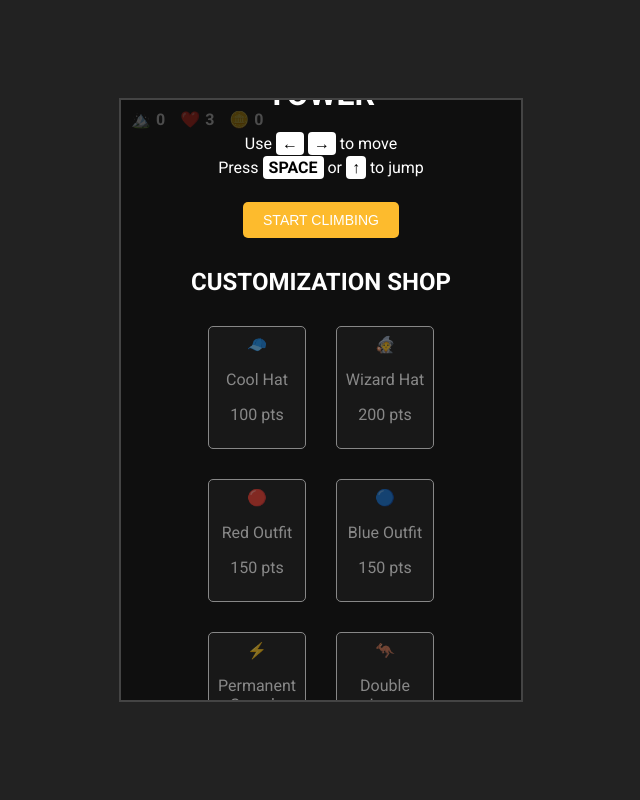
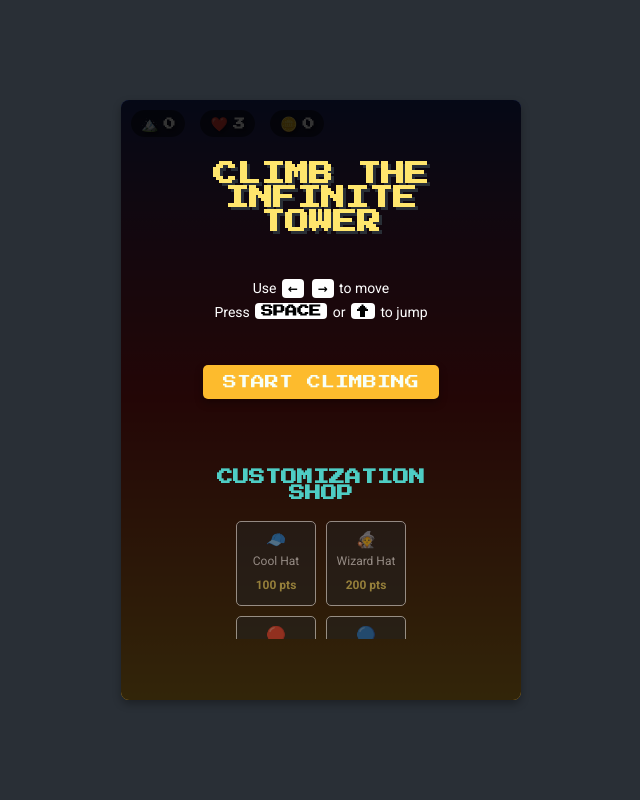
Before and after one commit to lukeb21184/Climb-the-Infinite-Tower, a plain HTML site: page index.html in a window 1280 px wide. Shown: the whole page, without its empty margins (319-959 px from the left). Drawn offline with Linux system fonts and the light colour scheme.

Commit message:
Update style.css

```diff
--- a/css/style.css
+++ b/css/style.css
@@ -1,99 +1,227 @@
-body {
+:root {
+    --primary-color: #FF6B6B;
+    --secondary-color: #4ECDC4;
+    --dark-color: #292F36;
+    --light-color: #F7FFF7;
+    --accent-color: #FFE66D;
+    --shadow: 0 4px 8px rgba(0, 0, 0, 0.3);
+}
+
+* {
+    box-sizing: border-box;
     margin: 0;
     padding: 0;
+}
+
+body {
     display: flex;
     justify-content: center;
     align-items: center;
-    height: 100vh;
-    background-color: #222;
-    font-family: Arial, sans-serif;
+    min-height: 100vh;
+    background-color: var(--dark-color);
+    font-family: 'Roboto', sans-serif;
+    color: var(--light-color);
+    overflow: hidden;
 }
 
 #game-container {
     position: relative;
     width: 400px;
     height: 600px;
-    border: 2px solid #444;
+    border-radius: 8px;
     overflow: hidden;
+    box-shadow: var(--shadow);
 }
 
 #game-canvas {
     width: 100%;
     height: 100%;
-    background-color: #333;
+    background: linear-gradient(to bottom, #1a2a6c, #b21f1f, #fdbb2d);
 }
 
 #ui {
     position: absolute;
     top: 10px;
     left: 10px;
-    color: white;
-    font-size: 16px;
+    display: flex;
+    gap: 15px;
+    font-family: 'Press Start 2P', cursive;
+    font-size: 12px;
     pointer-events: none;
+    text-shadow: 2px 2px 4px rgba(0, 0, 0, 0.5);
 }
 
-#start-screen, #game-over-screen {
+.ui-element {
+    display: flex;
+    align-items: center;
+    gap: 5px;
+    background-color: rgba(0, 0, 0, 0.5);
+    padding: 5px 10px;
+    border-radius: 20px;
+}
+
+.ui-icon {
+    font-size: 14px;
+}
+
+.screen {
     position: absolute;
     top: 0;
     left: 0;
     width: 100%;
     height: 100%;
     display: flex;
-    flex-direction: column;
     justify-content: center;
     align-items: center;
-    background-color: rgba(0, 0, 0, 0.7);
-    color: white;
-    text-align: center;
+    background-color: rgba(0, 0, 0, 0.8);
+    z-index: 10;
 }
 
-#game-over-screen {
-    display: none;
-}
-
-button {
-    margin: 10px;
-    padding: 10px 20px;
-    font-size: 18px;
-    background-color: #4CAF50;
-    color: white;
-    border: none;
-    border-radius: 5px;
-    cursor: pointer;
-}
-
-button:hover {
-    background-color: #45a049;
+.screen-content {
+    display: flex;
+    flex-direction: column;
+    align-items: center;
+    padding: 30px;
+    max-width: 90%;
+    text-align: center;
 }
 
 .hidden {
     display: none;
 }
 
+h1 {
+    font-family: 'Press Start 2P', cursive;
+    font-size: 24px;
+    margin-bottom: 20px;
+    color: var(--accent-color);
+    text-shadow: 3px 3px 0 var(--dark-color);
+}
+
+h2 {
+    font-family: 'Press Start 2P', cursive;
+    font-size: 16px;
+    margin: 20px 0;
+    color: var(--secondary-color);
+}
+
+.btn {
+    margin: 20px 0;
+    padding: 12px 30px;
+    font-family: 'Press Start 2P', cursive;
+    font-size: 14px;
+    background-color: var(--primary-color);
+    color: var(--light-color);
+    border: none;
+    border-radius: 30px;
+    cursor: pointer;
+    transition: all 0.2s;
+    box-shadow: var(--shadow);
+    text-transform: uppercase;
+}
+
+.btn:hover {
+    background-color: var(--accent-color);
+    color: var(--dark-color);
+    transform: translateY(-2px);
+}
+
+.btn:active {
+    transform: translateY(0);
+}
+
+.controls-info {
+    margin: 20px 0;
+    font-size: 14px;
+}
+
+.key {
+    display: inline-block;
+    padding: 3px 8px;
+    background-color: var(--dark-color);
+    color: var(--accent-color);
+    border-radius: 4px;
+    font-family: 'Press Start 2P', cursive;
+    font-size: 12px;
+    margin: 0 2px;
+}
+
+.results {
+    margin: 20px 0;
+    font-size: 18px;
+}
+
+.results span {
+    color: var(--accent-color);
+    font-weight: bold;
+}
+
 #customization {
+    width: 100%;
     margin-top: 20px;
+    max-height: 200px;
+    overflow-y: auto;
+    padding: 10px;
 }
 
 .customization-options {
-    display: flex;
-    flex-wrap: wrap;
-    justify-content: center;
+    display: grid;
+    grid-template-columns: repeat(2, 1fr);
+    gap: 10px;
 }
 
 .customization-option {
-    margin: 10px;
     padding: 10px;
-    border: 1px solid #444;
-    border-radius: 5px;
+    background-color: rgba(255, 255, 255, 0.1);
+    border-radius: 8px;
     cursor: pointer;
+    transition: all 0.2s;
+    display: flex;
+    flex-direction: column;
+    align-items: center;
+}
+
+.customization-option:hover {
+    background-color: rgba(255, 255, 255, 0.2);
 }
 
 .customization-option.selected {
-    border-color: #4CAF50;
-    background-color: rgba(76, 175, 80, 0.2);
+    background-color: rgba(78, 205, 196, 0.3);
+    border: 2px solid var(--secondary-color);
 }
 
 .customization-option img {
-    width: 50px;
-    height: 50px;
+    width: 40px;
+    height: 40px;
+    margin-bottom: 5px;
 }
+
+.customization-option p {
+    font-size: 12px;
+    margin: 5px 0;
+    text-align: center;
+}
+
+.customization-option .cost {
+    color: var(--accent-color);
+    font-weight: bold;
+}
+
+/* Scrollbar styling */
+::-webkit-scrollbar {
+    width: 8px;
+}
+
+::-webkit-scrollbar-track {
+    background: rgba(0, 0, 0, 0.2);
+    border-radius: 4px;
+}
+
+::-webkit-scrollbar-thumb {
+    background: var(--secondary-color);
+    border-radius: 4px;
+}
+
+::-webkit-scrollbar-thumb:hover {
+    background: var(--primary-color);
+}
```
